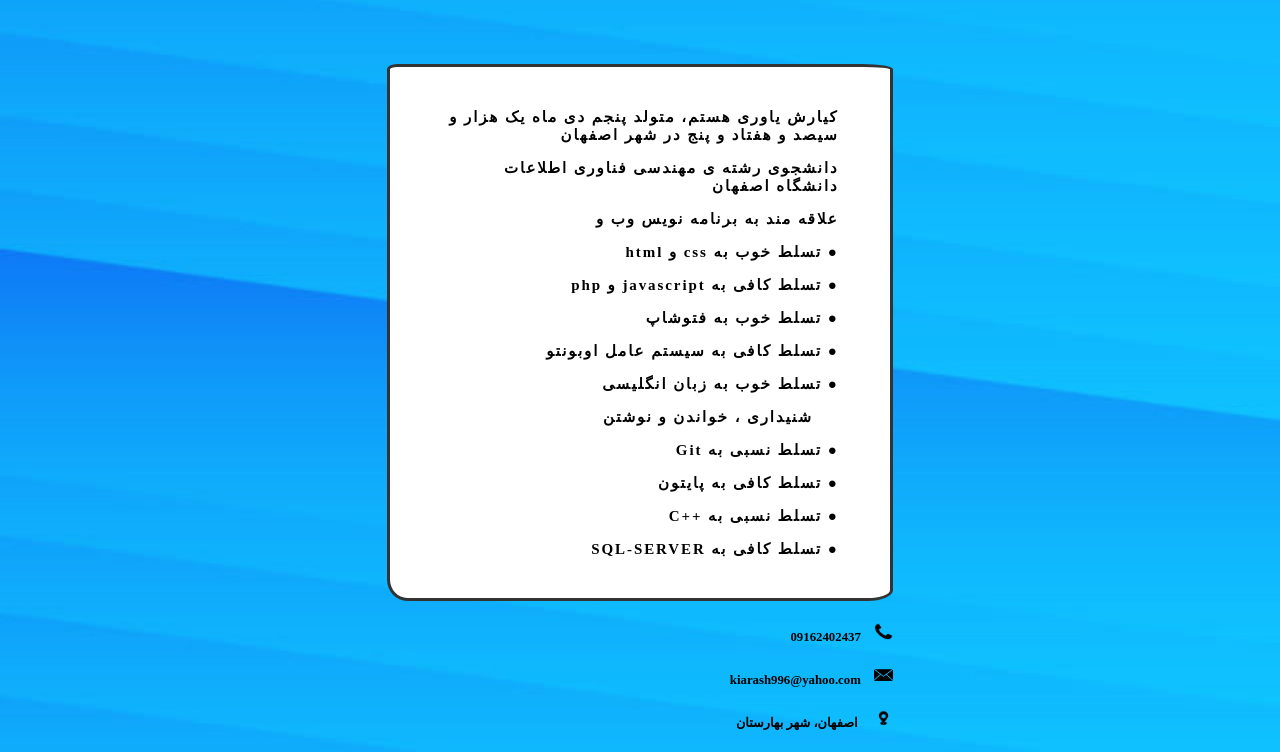
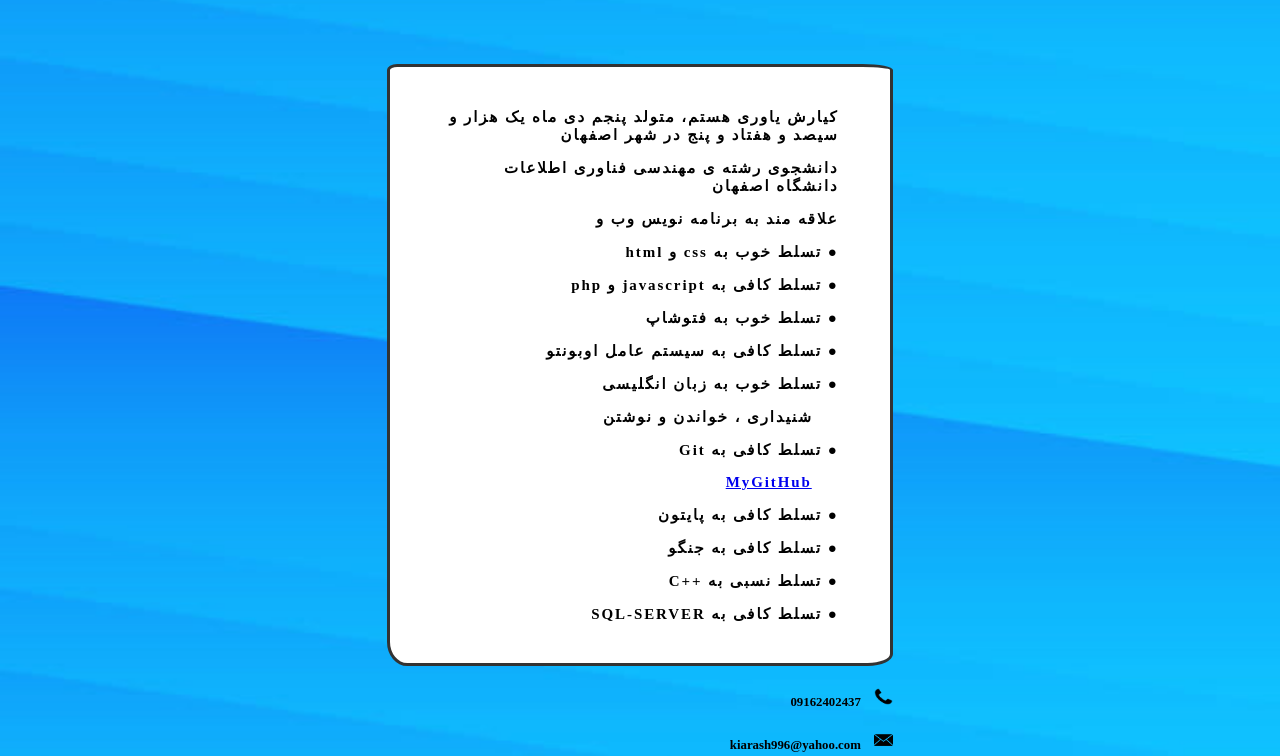
Before and after one commit to KiarashYavari/MyCv, a plain HTML site: page index.htm in a window 1280 px wide. Shown: the part 411-1167 px from the top of the page. Drawn offline with Linux system fonts and the light colour scheme; a web font is replaced by a local one.

Commit message:
Add my github and django ability

```diff
--- a/index.htm
+++ b/index.htm
@@ -20,8 +20,10 @@
      <h3>تسلط کافی به سیستم عامل اوبونتو ●</h3>
      <h3>تسلط خوب به زبان انگلیسی ●</h3>
      <h3 style="margin-right: 2vw;"> شنیداری ، خواندن و نوشتن</h3>
-     <h3>Git تسلط نسبی به ●</h3>
+     <h3>Git تسلط کافی به ●</h3>
+     <h3 style="margin-right: 2.1vw;" > <a href="http://www.github.com/KiarashYavari"> MyGitHub </a></h3>
      <h3>تسلط کافی به پایتون ●</h3>
+     <h3>تسلط کافی به جنگو ●</h3>
      <h3>C++ تسلط نسبی به ●</h3>
      <h3>SQL-SERVER تسلط کافی به ●</h3>
 </div>
```
